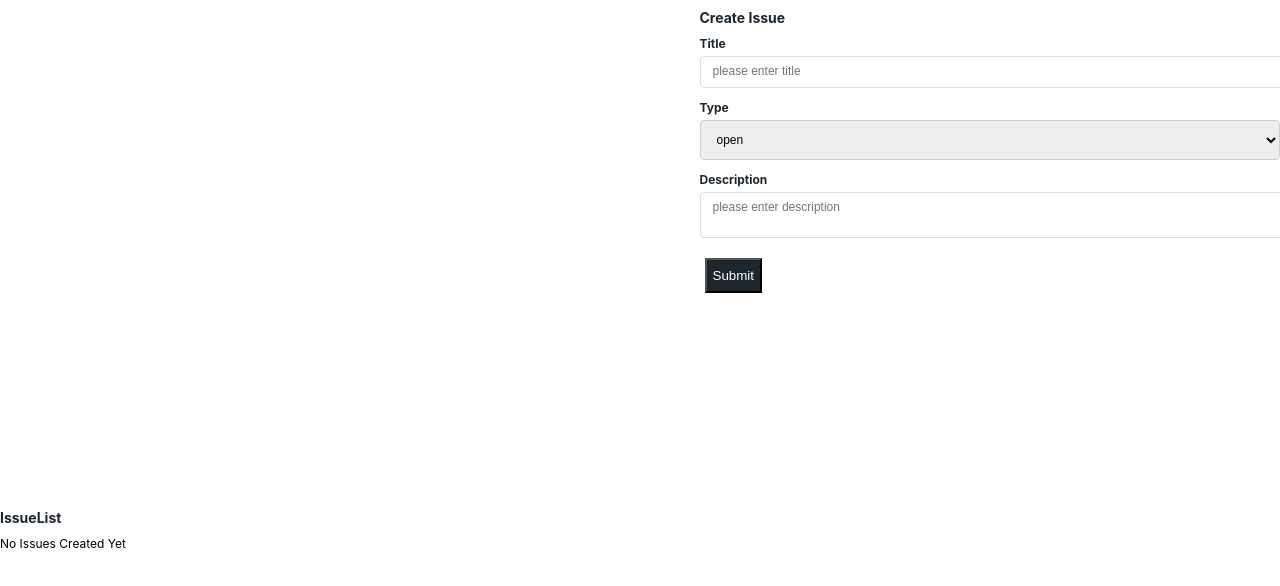
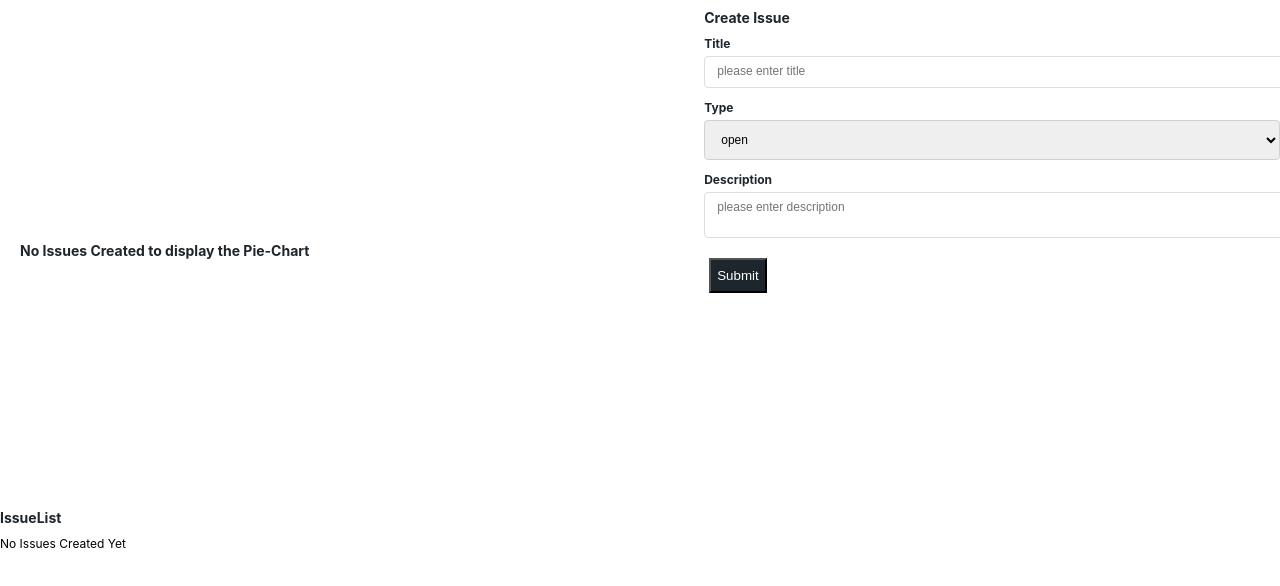
Before and after one commit to rakeshcheekatimala/react-app-issue-tracker, a React (Create React App) app: page / in a window 1280 px wide. Shown: the top 586 px of the page. Built offline with nearby package versions, Linux system fonts and the light colour scheme.

Commit message:
:tada: Commit for package.json, added message for zero issues in Issue Chart. Css for IssueChart, App.css

```diff
--- a/public/index.html
+++ b/public/index.html
@@ -36,5 +36,6 @@
       To begin the development, run `npm start` or `yarn start`.
       To create a production bundle, use `npm run build` or `yarn build`.
     -->
+    <script src="https://d3js.org/d3.v5.min.js"></script>
   </body>
 </html>
--- a/src/App.css
+++ b/src/App.css
@@ -27,3 +27,7 @@
 .right-container {
   flex-grow: 0.5
 }
+
+.container {
+  margin:15px;
+}
--- a/src/components/IssueChart/index.js
+++ b/src/components/IssueChart/index.js
@@ -1,11 +1,18 @@
 import React from 'react';
 import * as d3 from "d3";
 import { connect } from "react-redux";
-import Slice from '../Slice'
+import Slice from '../Slice';
+import "./styles.css";
 import { organizeChartData } from '../../utils';
 
 class IssueChart extends React.Component {
-
+  emptyIssues = () =>{
+    return(
+      <div className='zero-issues-chart'>
+        <h1> No Issues Created to display the Pie-Chart</h1>
+      </div>
+    )
+  }
   render() {
     const height = window.innerHeight;
     const width=window.innerWidth;
@@ -27,6 +34,10 @@ class IssueChart extends React.Component {
     let innerRadius = 0;
     // If innerRadius is zero then it is PieChart
     // If it is half of it then it is a Donut
+    if(data.length===0){
+      return this.emptyIssues()
+    }
+    else {
       return (
         <svg height="100%" width="100%">
           <g transform ={`translate(300,${outerRadius})`}>
@@ -34,6 +45,8 @@ class IssueChart extends React.Component {
           </g>
         </svg>
       );
+    }
+
   }
 }
 
--- a/src/components/IssueChart/styles.css
+++ b/src/components/IssueChart/styles.css
@@ -1,3 +1,6 @@
-.chart-container {
-  height: 50%;
+.zero-issues-chart{
+  align-items: center;
+  justify-content: center;
+  display: flex;
+  margin-left: 20px;
 }
```
Also changed, not shown: package.json (+5 -2 lines), 1 other file (tests, documents, lock files or other folders). Lines whose indentation alone changed are shown as unchanged.
